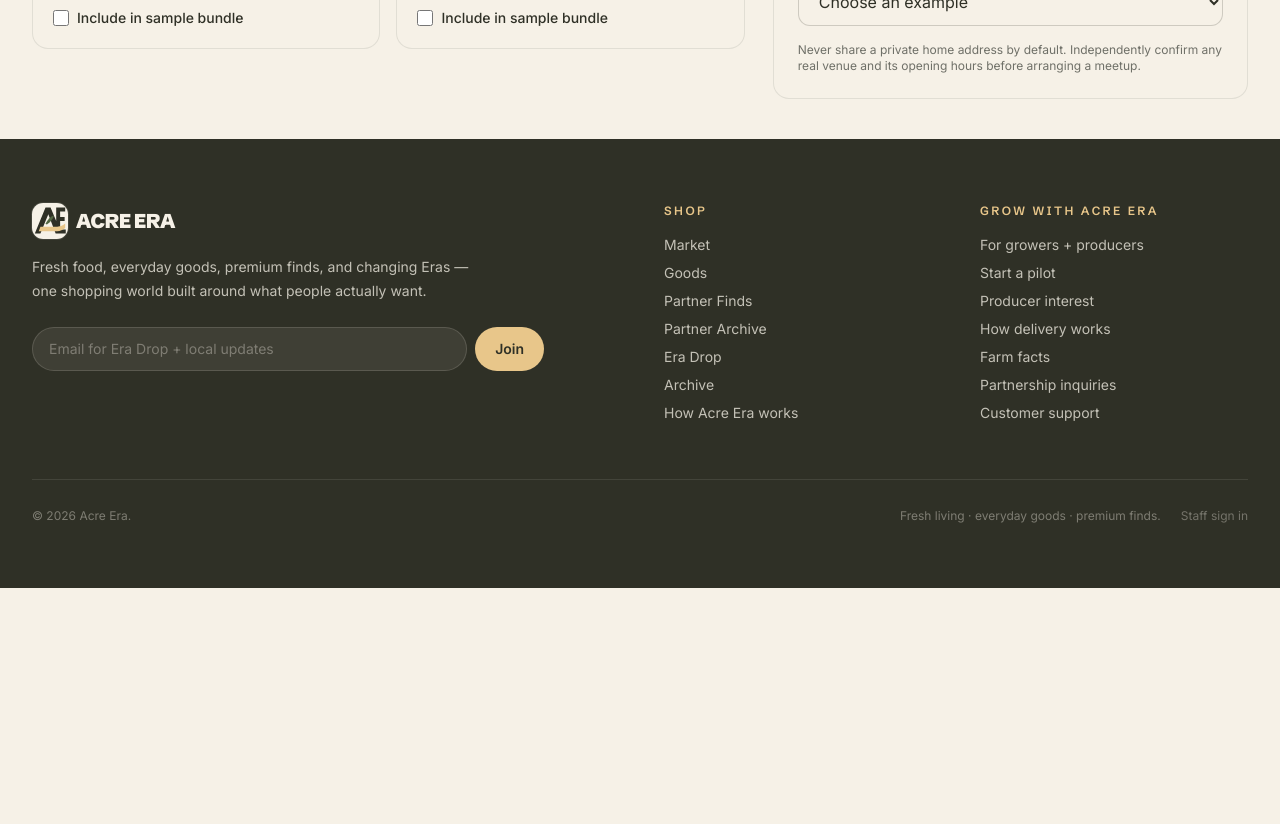
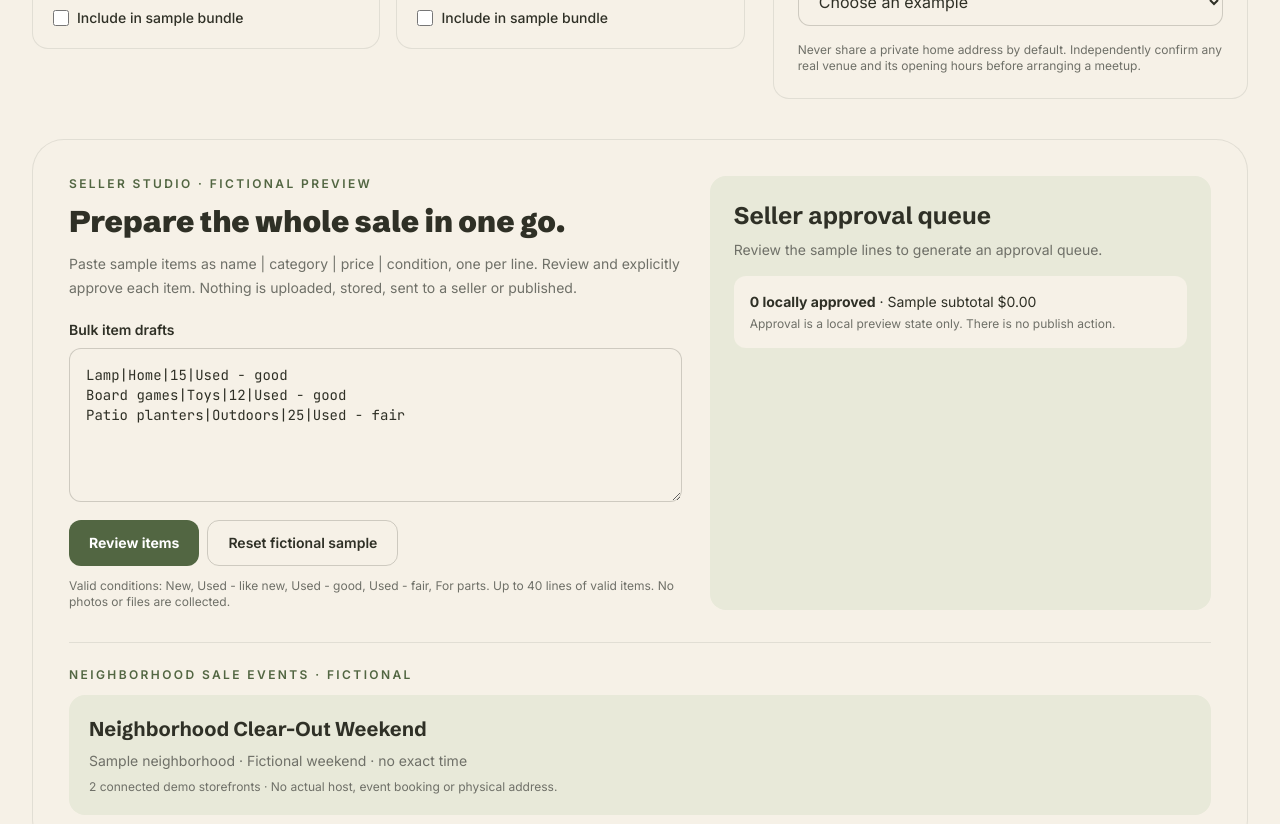
Before and after one commit to norrijam405/norvana, a Next.js app: page /garage-sale in a window 1280 px wide. Shown: the part 1520-2344 px from the top of the page. Before the commit the page ends 2108 px from the top, so only its background shows below. Built offline with nearby package versions, Linux system fonts and the light colour scheme.

Commit message:
feat(garage-sale): mount seller approval and event demo within existing Garage Sale page

```diff
--- a/src/app/garage-sale/page.tsx
+++ b/src/app/garage-sale/page.tsx
@@ -1,5 +1,6 @@
 import type { Metadata } from "next";
 import { GarageSaleDemo } from "@/components/garage-sale/garage-sale-demo";
+import { GarageSaleDraftWorkbench } from "@/components/garage-sale/garage-sale-draft-workbench";
 import { getGarageSaleSafeSpotAdapter } from "@/lib/garage-sale/safespot-fixtures";
 import { Footer } from "@/components/footer";
 
@@ -25,6 +26,7 @@ export default function GarageSalePage() {
           </div>
         </section>
         <GarageSaleDemo safeSpots={safeSpots} />
+        <div className="mx-auto max-w-7xl px-4 pb-16 sm:px-6 lg:px-8"><GarageSaleDraftWorkbench /></div>
       </main>
       <Footer />
     </>
```
